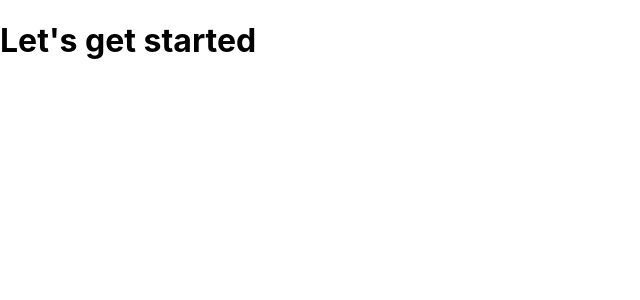
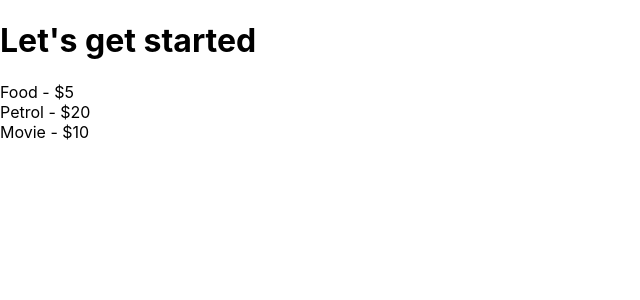
Before and after one commit to vishnu-mukati/Learning-React, a React (Create React App) app: page / in a window 1280 px wide. Shown: the top 300 px of the page, without its empty margins (0-640 px from the left). Built offline with nearby package versions, Linux system fonts and the light colour scheme.

Commit message:
creating a folder component and inside it having the file ExpenseItem and createing our first custom components

```diff
--- a/src/App.js
+++ b/src/App.js
@@ -1,9 +1,11 @@
+import ExpenseItem from "./components/ExpenseItem";
+
 function App() {
   return (
       <div>
         <h1>Let's get started</h1>
+        <ExpenseItem></ExpenseItem>
       </div>
   );
 }
-
 export default App;
--- /dev/null
+++ b/src/components/ExpenseItem.js
@@ -0,0 +1,13 @@
+function ExpenseItem(){
+    return (
+        <div>
+            <div>
+                <div>Food - $5</div>
+                <div>Petrol - $20</div>
+                <div>Movie - $10</div>
+            </div>
+        </div>
+    );
+}
+
+export default ExpenseItem;
```
